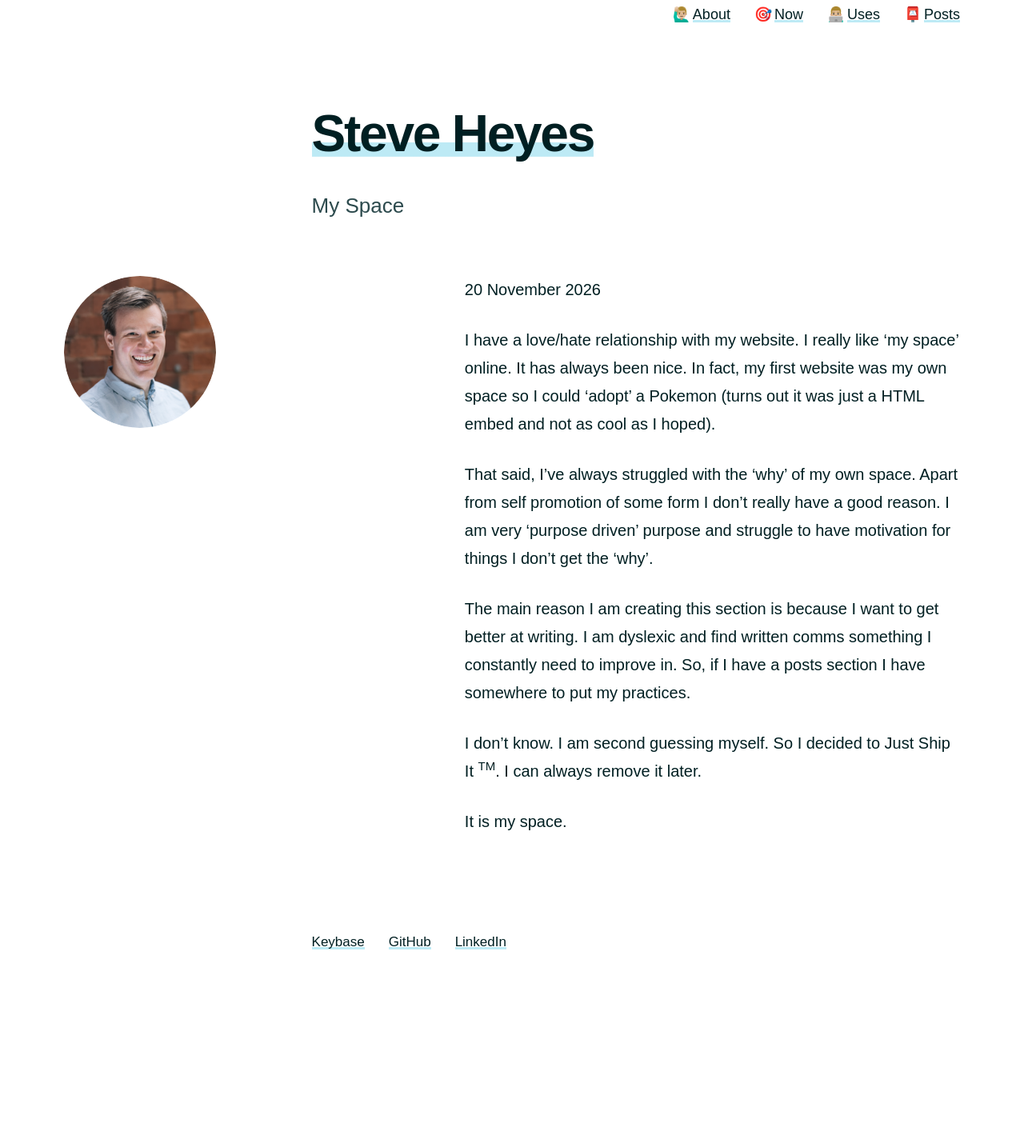
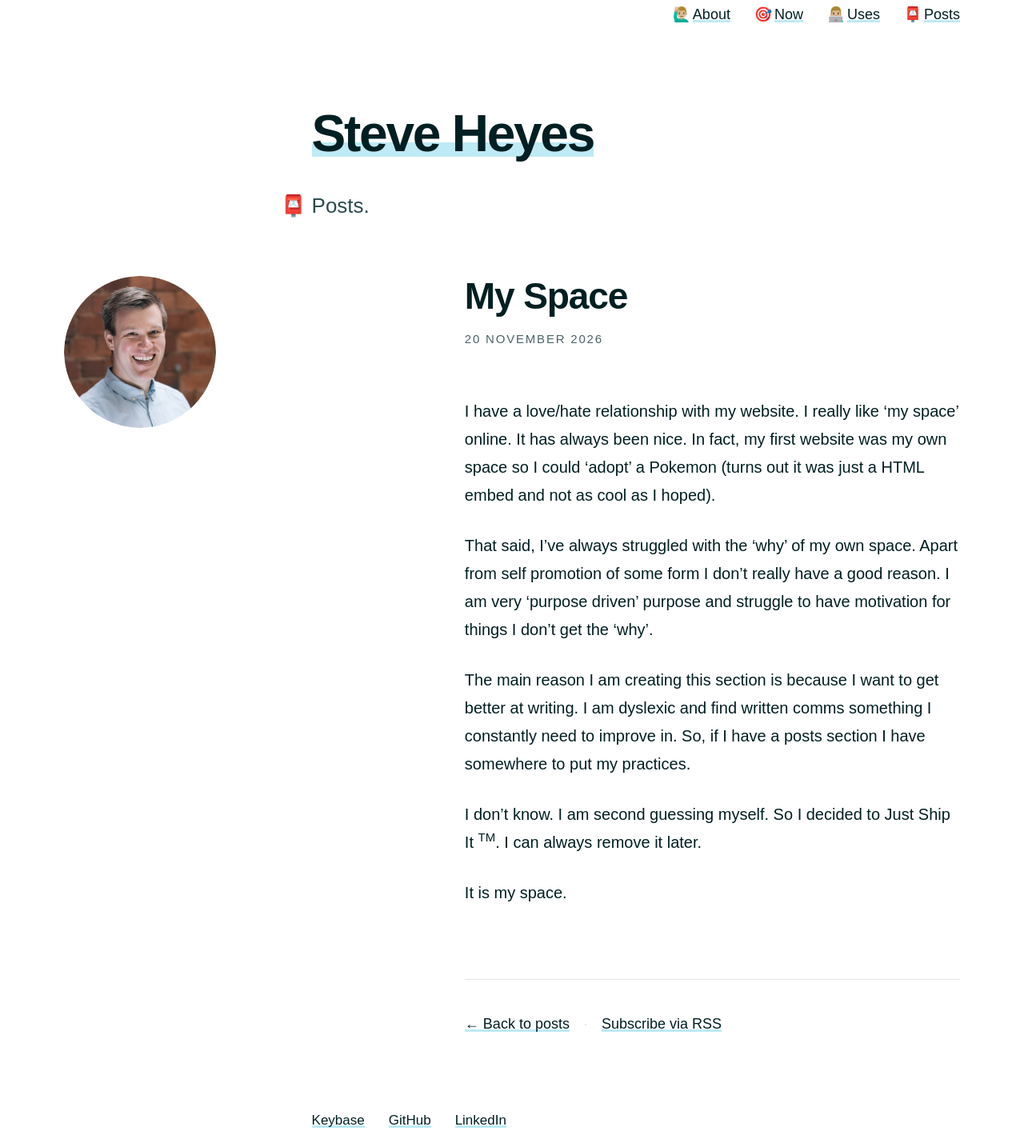
Before and after one commit to mrsteveheyes/mrsteveheyes.github.io, an Astro site: page /posts/2026-11-20 in a window 1280 px wide. Shown: the part 67-1486 px from the top of the page at 80% size. Before the commit the page ends 1360 px from the top, so only its background shows below. Built offline with nearby package versions, Linux system fonts and the light colour scheme; Astro itself is replaced by a stand-in of ours; a web font is replaced by a local one.

Commit message:
feat: give post pages a proper hero and end-of-post rule
Promote the post title to the dominant element in the main column
(bold, large, balanced wrap) with the date beneath in the same
uppercase small-caps as the posts index. Frame each post under the
shared "Posts." subheading so readers see the section they're in and
the aside avatar keeps its row. Close with a hairline rule and
"Back to posts · Subscribe via RSS" links.

Co-Authored-By: Claude Opus 4.7 <noreply@anthropic.com>

```diff
--- a/public/assets/css/5.components.css
+++ b/public/assets/css/5.components.css
@@ -278,3 +278,38 @@
     transition: none;
   }
 }
+
+.c-post__title {
+  margin: 0 0 0.75rem;
+  font-size: clamp(1.9rem, 3.6vw, 2.75rem);
+  line-height: 1.1;
+  font-weight: 700;
+  letter-spacing: -0.025em;
+  text-wrap: balance;
+}
+
+.c-post__date {
+  margin: 0 0 3rem;
+  font-size: 0.75rem;
+  letter-spacing: 0.12em;
+  text-transform: uppercase;
+  color: var(--ink-muted);
+  font-variant-numeric: tabular-nums;
+}
+
+.c-post__end {
+  margin-top: 4.5rem;
+  padding-top: 2rem;
+  border-top: 1px solid var(--stone);
+
+  p {
+    margin: 0;
+    font-size: 0.9rem;
+    color: var(--ink-muted);
+  }
+}
+
+.c-post__end-sep {
+  margin: 0 0.6rem;
+  color: var(--stone);
+}
--- a/src/layouts/Base.astro
+++ b/src/layouts/Base.astro
@@ -53,7 +53,7 @@ const stylesheets = ['1.settings', '2.reset', '3.elements', '4.objects', '5.comp
           <a href="/">Steve Heyes</a>
         </p>
 
-        <h1 class={headingClass}>{heading}</h1>
+        {heading && <h1 class={headingClass}>{heading}</h1>}
       </header>
     </div>
 
--- a/src/layouts/Post.astro
+++ b/src/layouts/Post.astro
@@ -9,8 +9,21 @@ const formattedDate = date.toLocaleDateString('en-GB', {
   year: 'numeric',
   timeZone: 'UTC',
 });
+const machineDate = date.toISOString().slice(0, 10);
 ---
-<Base heading={title}>
-  <p><time datetime={date.toISOString().slice(0, 10)}>{formattedDate}</time></p>
+<Base heading="Posts." emoji="postbox">
+  <h1 class="c-post__title">{title}</h1>
+  <p class="c-post__date">
+    <time datetime={machineDate}>{formattedDate}</time>
+  </p>
+
   <slot />
+
+  <footer class="c-post__end">
+    <p>
+      <a href="/posts/"><span aria-hidden="true">←</span> Back to posts</a>
+      <span class="c-post__end-sep" aria-hidden="true">·</span>
+      <a href="/posts/rss.xml">Subscribe via RSS</a>
+    </p>
+  </footer>
 </Base>
```
